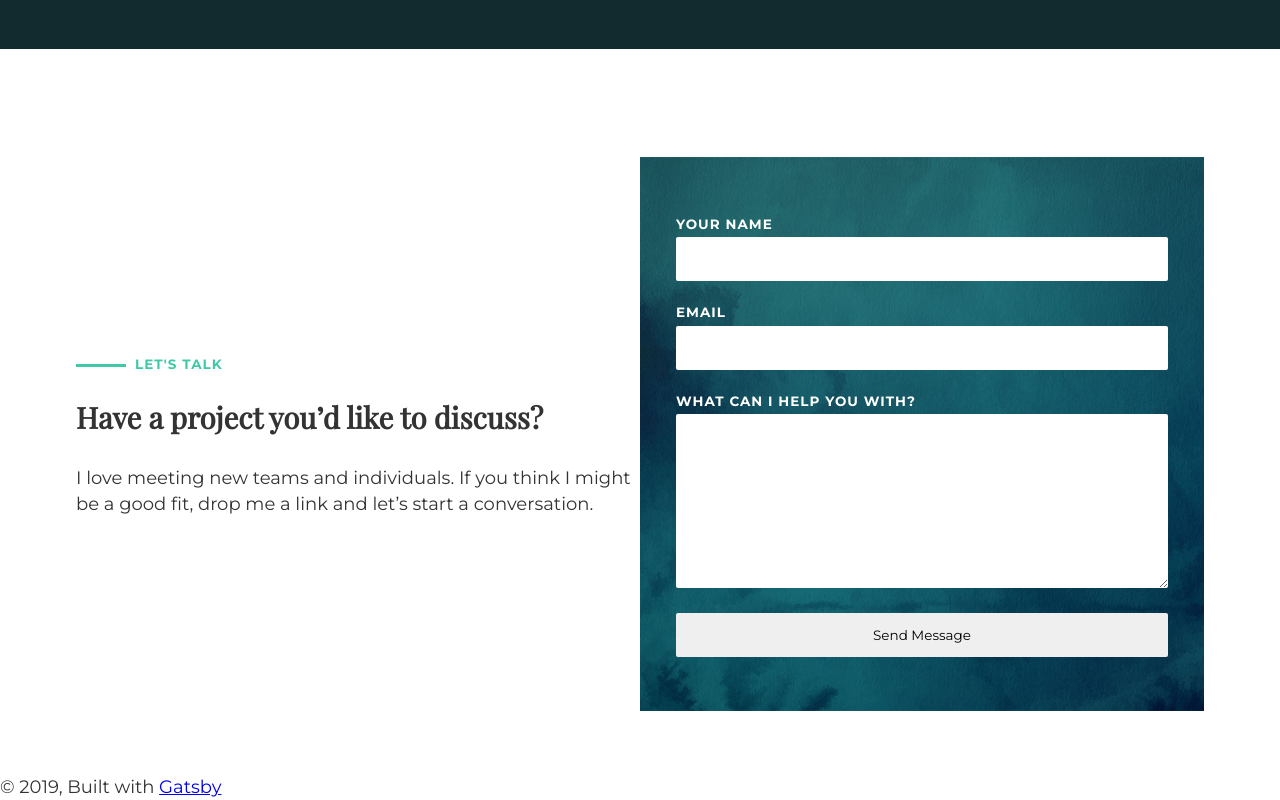
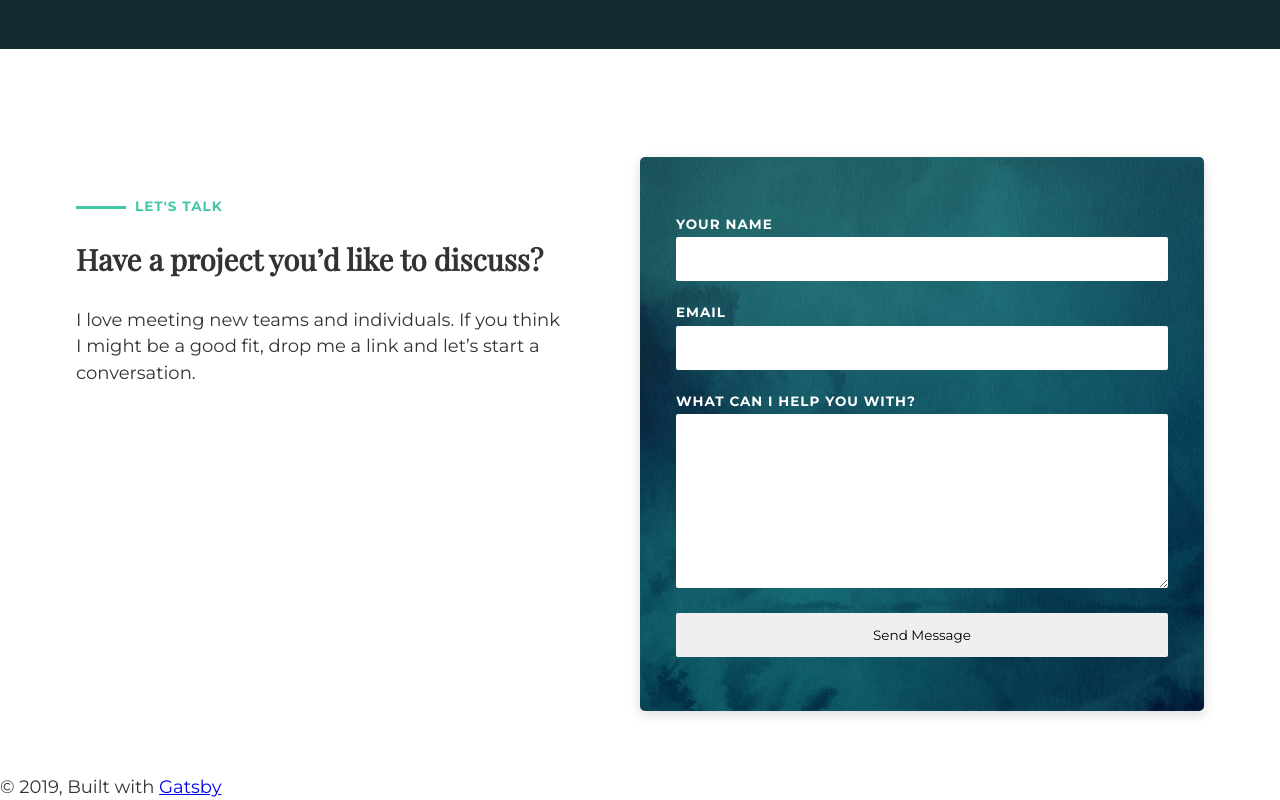
Before and after one commit to LayaTaal/zinnfinity-website, a Gatsby site: page / in a window 1280 px wide. Shown: the part 2375-3175 px from the top of the page. Built offline with nearby package versions, Linux system fonts and the light colour scheme; Gatsby itself is replaced by a stand-in of ours.

Commit message:
Updated form styling

```diff
--- a/src/components/Contact.js
+++ b/src/components/Contact.js
@@ -34,6 +34,7 @@ const Contact  = (props) => (
               <BackgroundImage
                 Tag="section"
                 fluid={imageData}
+                className="form-wrapper"
                 backgroundColor={`#112b2f`}
               >
                 <form name="contact" method="post" action="/success" data-netlify="true" data-netlify-honeypot="bot-field">
@@ -76,7 +77,6 @@ const FlexBox = styled.div`
   display: flex;
   flex-flow: column nowrap;
   justify-content: space-between;
-  align-items: center;
   width: 100%;
   margin: 0 auto;
 
@@ -89,7 +89,9 @@ const ContactInformation = styled.div`
   width: 100%;
 
   @media screen and (min-width: ${props => props.theme.breakpoints.small}) {
-    width: 50%
+    width: 50%;
+    padding-top: 2rem;
+    padding-right: 4rem;
   }
 `;
 
@@ -124,6 +126,11 @@ const ContactForm = styled.div`
   }
 
   @media screen and (min-width: ${props => props.theme.breakpoints.small}) {
-    width: 50%
+    width: 50%;
+
+    .form-wrapper {
+      box-shadow: 0px 4px 12px ${props => props.theme.colors.grayLighter};
+      border-radius: 5px;
+    }
   }
 `
```
